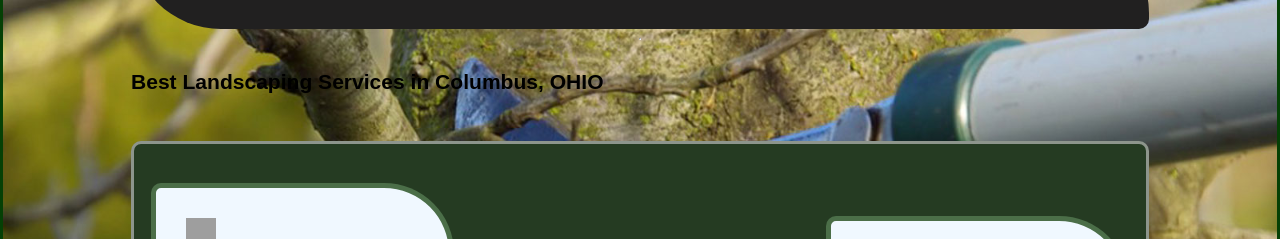
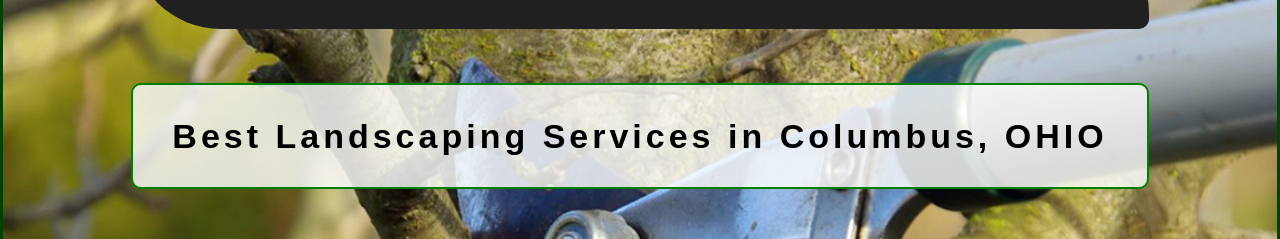
Before and after one commit to sean00880/grandpa-ron-s, a Next.js app: page /testimonials in a window 1280 px wide. Shown: the part 345-584 px from the top of the page. Built offline with nearby package versions, Linux system fonts and the light colour scheme; grey boxes are pictures that could not be loaded.

Commit message:
Update Testimonials.module.css

```diff
--- a/styles/Testimonials.module.css
+++ b/styles/Testimonials.module.css
@@ -31,6 +31,15 @@
   border-radius: 10px 90px;
 }
 
+.subtitle {
+    background: #ffffffd1;
+    line-height: 3;
+    border: 2px solid green;
+    text-align: center;
+    letter-spacing: 4px;
+    font-size: 34px;
+    border-radius: 10px;
+}
 .wrapper {
   display: flex;
   flex-wrap: wrap;
```
